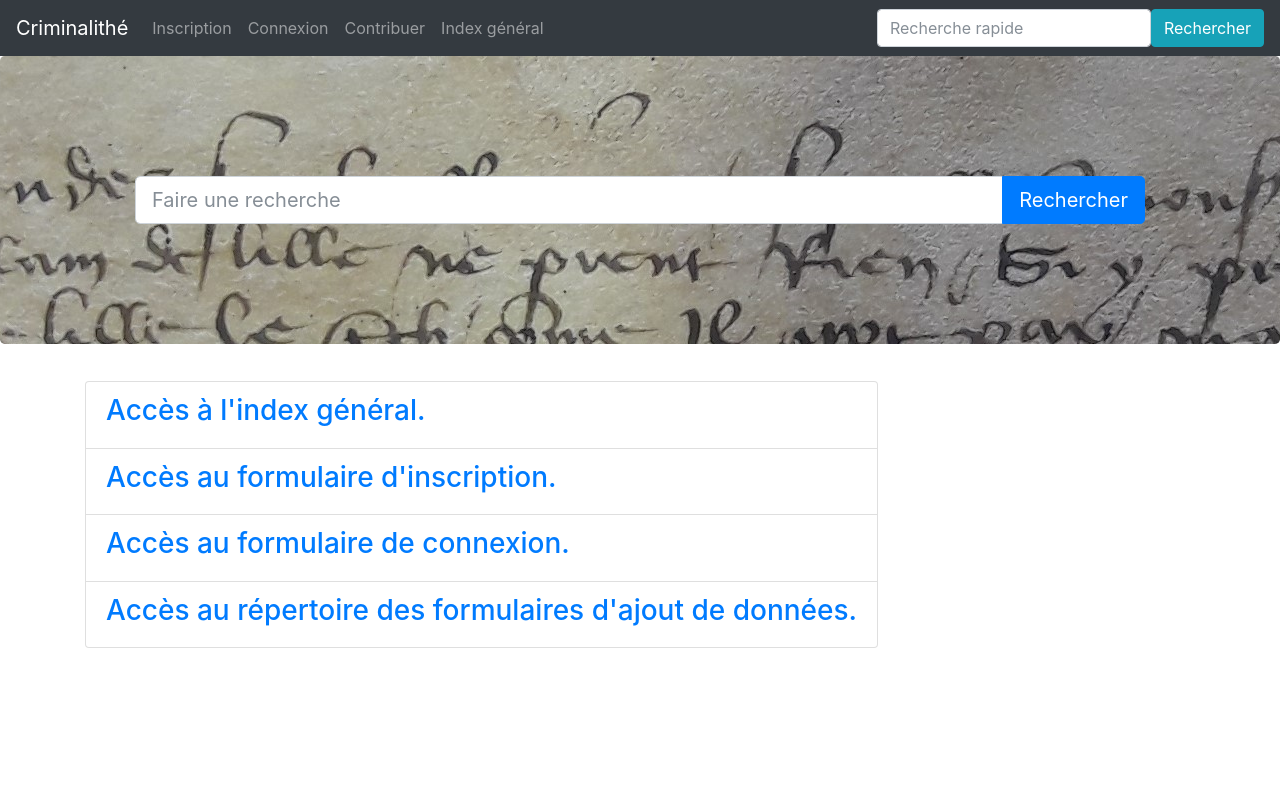
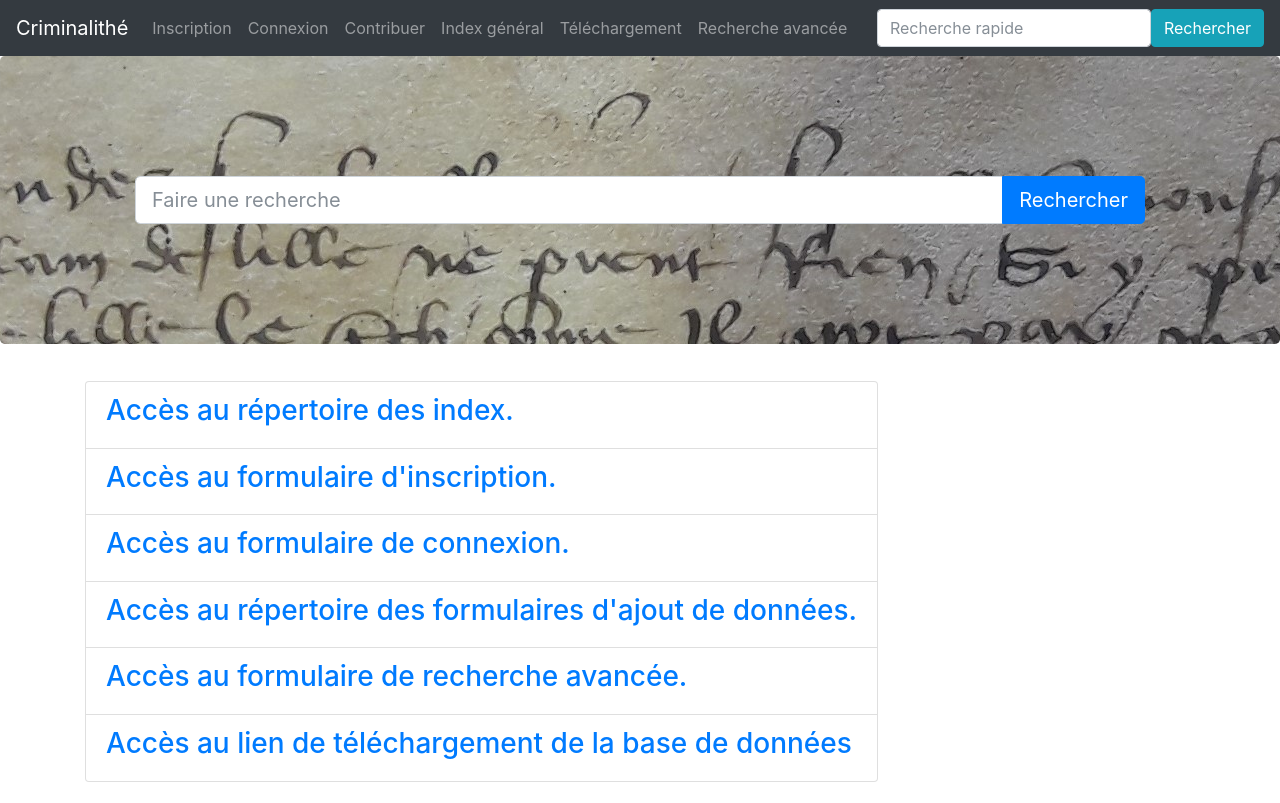
Before and after one commit to ValentinDeCraene/Projet_Criminalithe, a Flask app: page / in a window 1280 px wide. Before the commit the page ends 648 px from the top, so only its background shows below. Run offline with Flask 2, Linux system fonts and the light colour scheme; some libraries are stand-ins or nearby versions.

Commit message:
ajout du téléchargement de la BDD, alignement des données, ajout de la route vers la recherche avancée et le téléchargement

```diff
--- a/Criminalithe/app/routes/__init__.py
+++ b/Criminalithe/app/routes/__init__.py
@@ -1,4 +1,4 @@
-from flask import Flask, render_template, request, flash, redirect
+from flask import Flask, render_template, request, flash, redirect, send_file
 
 import spacy
 from ..app import app, login, db
@@ -548,3 +548,12 @@ def rechercheavancee():
         )
 
     return render_template("pages/rechercheavancee.html", page=page)
+
+@app.route('/telechargement')
+def telechargement():
+    return render_template("pages/telechargement.html")
+
+@app.route('/download')
+def download():
+    f = './bdd.db'
+    return send_file(f, attachment_filename='bdd.db', as_attachment=True)
--- a/Criminalithe/app/templates/conteneur.html
+++ b/Criminalithe/app/templates/conteneur.html
@@ -38,6 +38,12 @@
             <li class="nav-item">
                 <a class="nav-link" href="{{url_for("index")}}">Index général</a>
             </li>
+            <li class="nav-item">
+                <a class="nav-link" href="{{url_for("download")}}">Téléchargement</a>
+            </li>
+            <li class="nav-item">
+                <a class="nav-link" href="{{url_for("rechercheavancee")}}">Recherche avancée</a>
+            </li>
         </ul>
 
         <form class="form-inline" action="{{url_for("recherche")}}" method="GET">
--- a/Criminalithe/app/templates/pages/Index_amendes.html
+++ b/Criminalithe/app/templates/pages/Index_amendes.html
@@ -7,7 +7,7 @@
         <ul>
             {% for amende in amendes.items %}
                 <li><a href="{{url_for('amende', amendes_id=amende.amendes_id)}}">
-                        <b>Numéro de l'amende</b> : {{amende.amendes_id}} <br/>
+                        <b>Numéro de l'amende</b> : {{amende.amendes_id+1}} <br/>
                         Type de l'amende: {{amende.amendes_type}} <br/>
                         Transcription : {{amende.amendes_transcription}} <br/>
                 </a></li></br>
--- a/Criminalithe/app/templates/pages/Index_personnes.html
+++ b/Criminalithe/app/templates/pages/Index_personnes.html
@@ -6,7 +6,7 @@
 
         <ul>
             {% for personne in personnes.items %}
-                <li><a href="{{url_for('personne', personnes_id=personne.personnes_id)}}">
+                <li><a href="{{url_for('personne', personnes_id=personne.personnes_id+1)}}">
                     <b>Nom </b>: {{personne.personnes_nom}}<br/>
                     <b>Prénom</b> : {{personne.personnes_prenom}}<br/>
                 </a></li><br/>
--- a/Criminalithe/app/templates/pages/accueil.html
+++ b/Criminalithe/app/templates/pages/accueil.html
@@ -8,10 +8,14 @@
 
 
 <ul type="square" class="navbar-brand list-unstyled">
-    <li class="list-group-item"><h3><a href="{{url_for('index')}}">Accès à l'index général.</a></li></h3>
+    <li class="list-group-item"><h3><a href="{{url_for('index')}}">Accès au répertoire des index.</a></li></h3>
     <li class="list-group-item"><h3><a href="{{url_for('inscription')}}">Accès au formulaire d'inscription.</a></li></h3>
     <li class="list-group-item"><h3><a href="{{url_for('connexion')}}">Accès au formulaire de connexion.</a></li></h3>
     <li class="list-group-item"><h3><a href="{{url_for('repertoire')}}">Accès au répertoire des formulaires d'ajout de données.</a></li></h3>
+    <li class="list-group-item"><h3><a href="{{url_for('rechercheavancee')}}">Accès au formulaire de recherche avancée.</a></li></h3>
+    <li class="list-group-item"><h3><a href="{{url_for('telechargement')}}">Accès au lien de téléchargement de la base de données</a></li></h3>
+
+
 
 </ul>
 
--- a/Criminalithe/app/templates/pages/personne.html
+++ b/Criminalithe/app/templates/pages/personne.html
@@ -2,10 +2,12 @@
 {% block corps %}
 <h1>{{personne.personnes_prenom}} {{personne.personnes_nom}}</h1>
 <dl>
-    <dt>Identifiant de la personne</dt><dd>{{personne.personnes_id}}</dd>
+    <!-- En raison d'un problème d'un probléme d'identifiants dans la base de donnée, j'ai eu recours à ce subterge
+pour que les personnes soient bien numérotées de 1 à 101 et non de 0 à 100-->
+    <dt>Identifiant de la personne</dt><dd>{{personne.personnes_id+1}}</dd>
     <dt>Nom de la personne</dt><dd>{{personne.personnes_nom}}</dd>
     <dt>Prénom de la personne</dt><dd>{{personne.personnes_prenom}}</dd>
-    <dt>Personne mentionnée dans l'amende numéro </dt><dd>{{personne.personnes_amendes_id}}</dd>
+    <dt>Personne mentionnée dans l'amende numéro </dt><dd>{{personne.personnes_amendes_id+1}}</dd>
     <dt> Délit commis par le justiciable : </dt><dd>
     {% for amendes in personne.amendes %}
     <dd>
```
Also changed, not shown: Criminalithe/app/templates/pages/amende.html (+5 -3 lines), Criminalithe/bdd.db.
